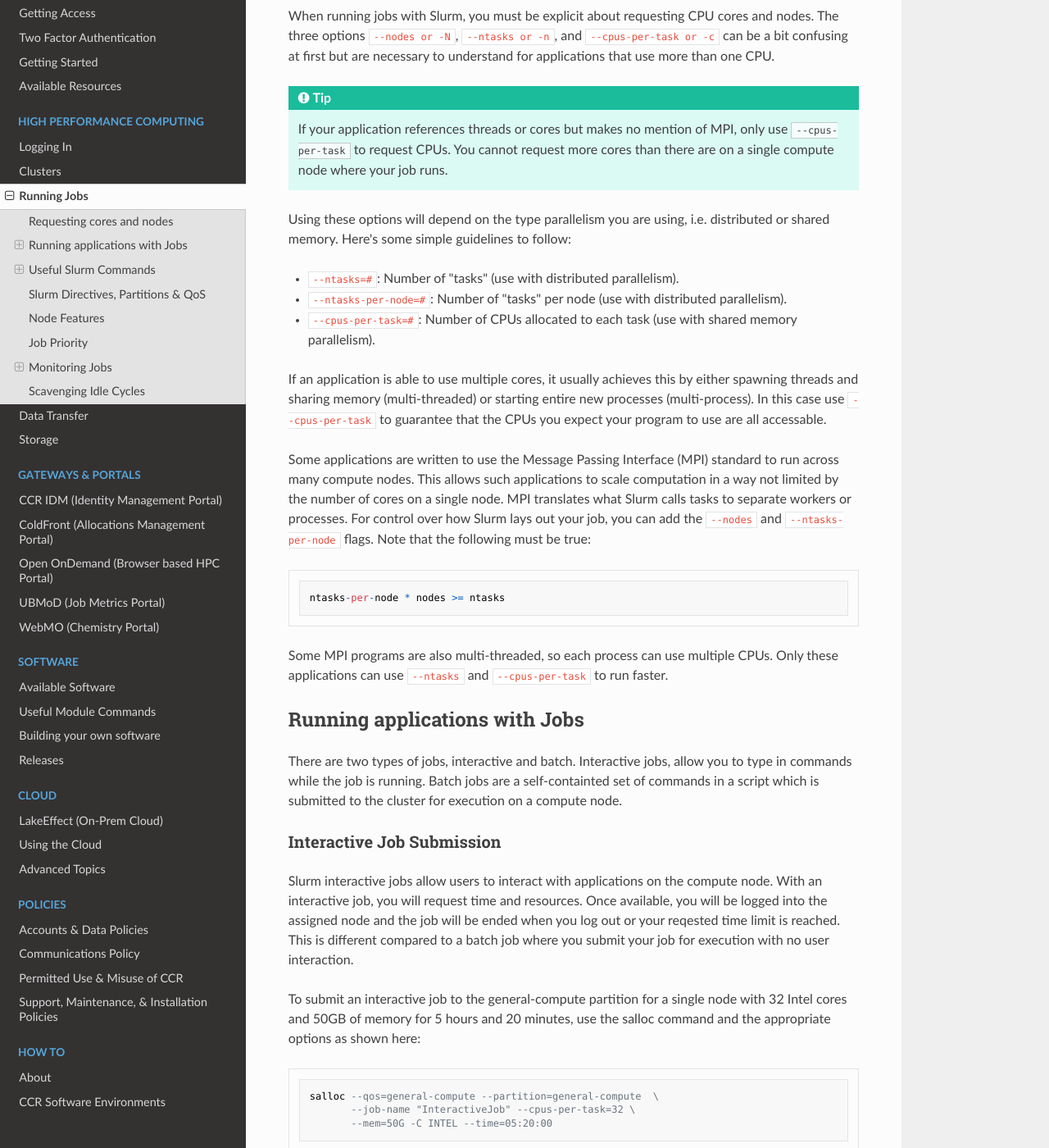
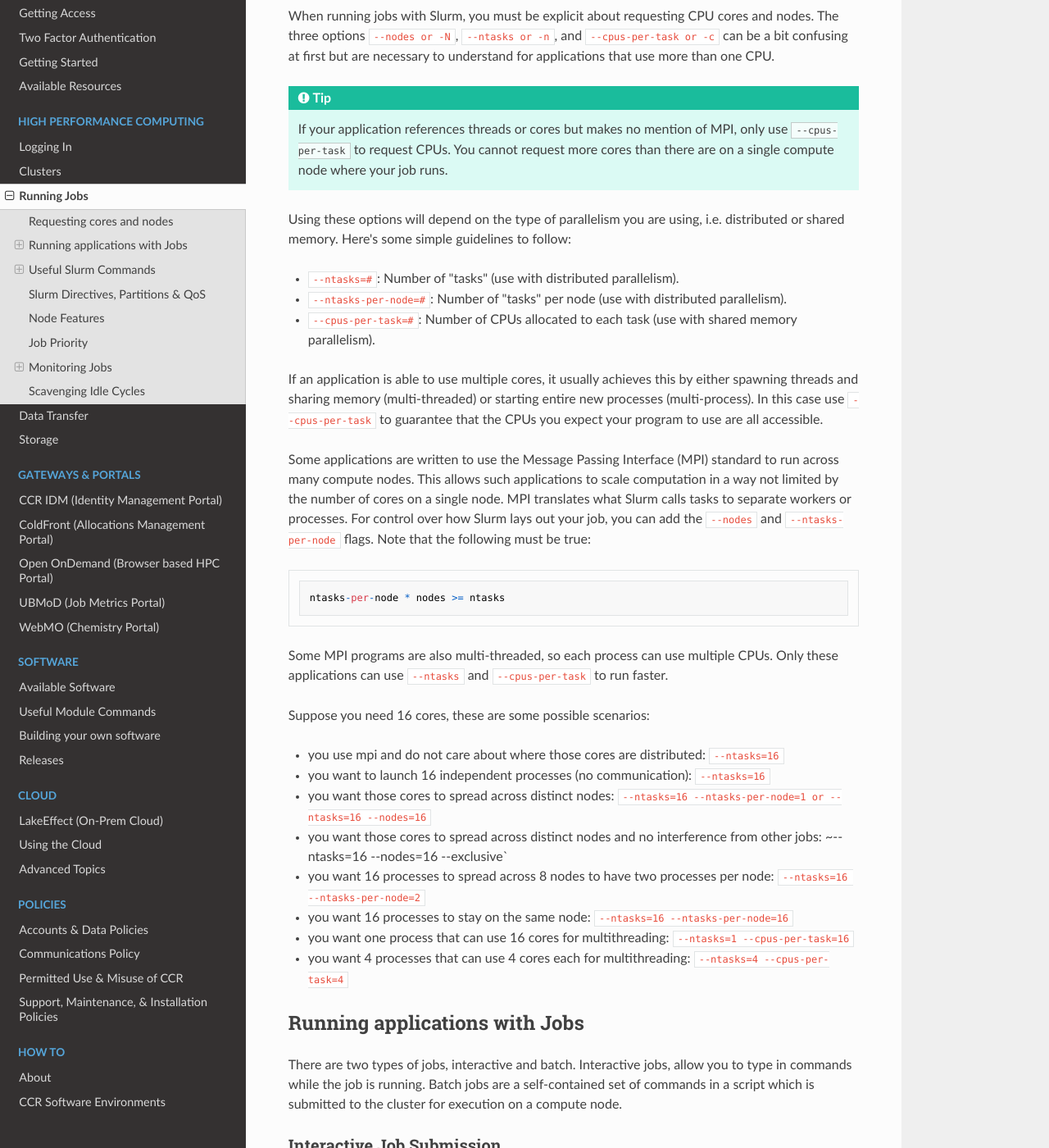
Before and after one commit to ubccr/ccrdocs, an MkDocs documentation site: the page built from pages/hpc/jobs.md, in a window 1280 px wide and 1400 px high, scrolled down 424 px. Shown: the whole window at 82% size. Built offline with MkDocs 1.6.1, drawn with Linux system fonts in a browser that asks for light colours; nearby versions of some CDN libraries; some of the changed text lies outside the part shown.

```diff
--- a/pages/hpc/jobs.md
+++ b/pages/hpc/jobs.md
@@ -21,7 +21,7 @@ understand for applications that use more than one CPU.
     only use `--cpus-per-task` to request CPUs. You cannot request more cores than
     there are on a single compute node where your job runs.
 
-Using these options will depend on the type parallelism you are using, i.e.
+Using these options will depend on the type of parallelism you are using, i.e.
 distributed or shared memory. Here's some simple guidelines to follow:
 
 - `--ntasks=#`: Number of "tasks" (use with distributed parallelism).
@@ -33,7 +33,7 @@ distributed or shared memory. Here's some simple guidelines to follow:
 If an application is able to use multiple cores, it usually achieves this by
 either spawning threads and sharing memory (multi-threaded) or starting entire
 new processes (multi-process). In this case use `--cpus-per-task` to guarantee
-that the CPUs you expect your program to use are all accessable.
+that the CPUs you expect your program to use are all accessible.
 
 Some applications are written to use the Message Passing Interface (MPI) standard to
 run across many compute nodes. This allows such applications to scale
@@ -50,10 +50,21 @@ Some MPI programs are also multi-threaded, so each process can use multiple
 CPUs. Only these applications can use `--ntasks` and `--cpus-per-task` to run
 faster.
 
+Suppose you need 16 cores, these are some possible scenarios:
+
+- you use mpi and do not care about where those cores are distributed: `--ntasks=16`
+- you want to launch 16 independent processes (no communication): `--ntasks=16`
+- you want those cores to spread across distinct nodes: `--ntasks=16 --ntasks-per-node=1 or --ntasks=16 --nodes=16`
+- you want those cores to spread across distinct nodes and no interference from other jobs: ~--ntasks=16 --nodes=16 --exclusive`
+- you want 16 processes to spread across 8 nodes to have two processes per node: `--ntasks=16 --ntasks-per-node=2`
+- you want 16 processes to stay on the same node: `--ntasks=16 --ntasks-per-node=16`
+- you want one process that can use 16 cores for multithreading: `--ntasks=1 --cpus-per-task=16`
+- you want 4 processes that can use 4 cores each for multithreading: `--ntasks=4 --cpus-per-task=4`
+
 ## Running applications with Jobs
 
 There are two types of jobs, interactive and batch. Interactive jobs, allow you
-to type in commands while the job is running. Batch jobs are a self-containted
+to type in commands while the job is running. Batch jobs are a self-contained
 set of commands in a script which is submitted to the cluster for execution on
 a compute node.
 
```
Also changed, not shown: other parts of pages/hpc/jobs.md (+2 -2 lines), pages/faq.md (+8 -0 lines), pages/index.md (+4 -1 lines), pages/software/modules.md (+3 -3 lines).
